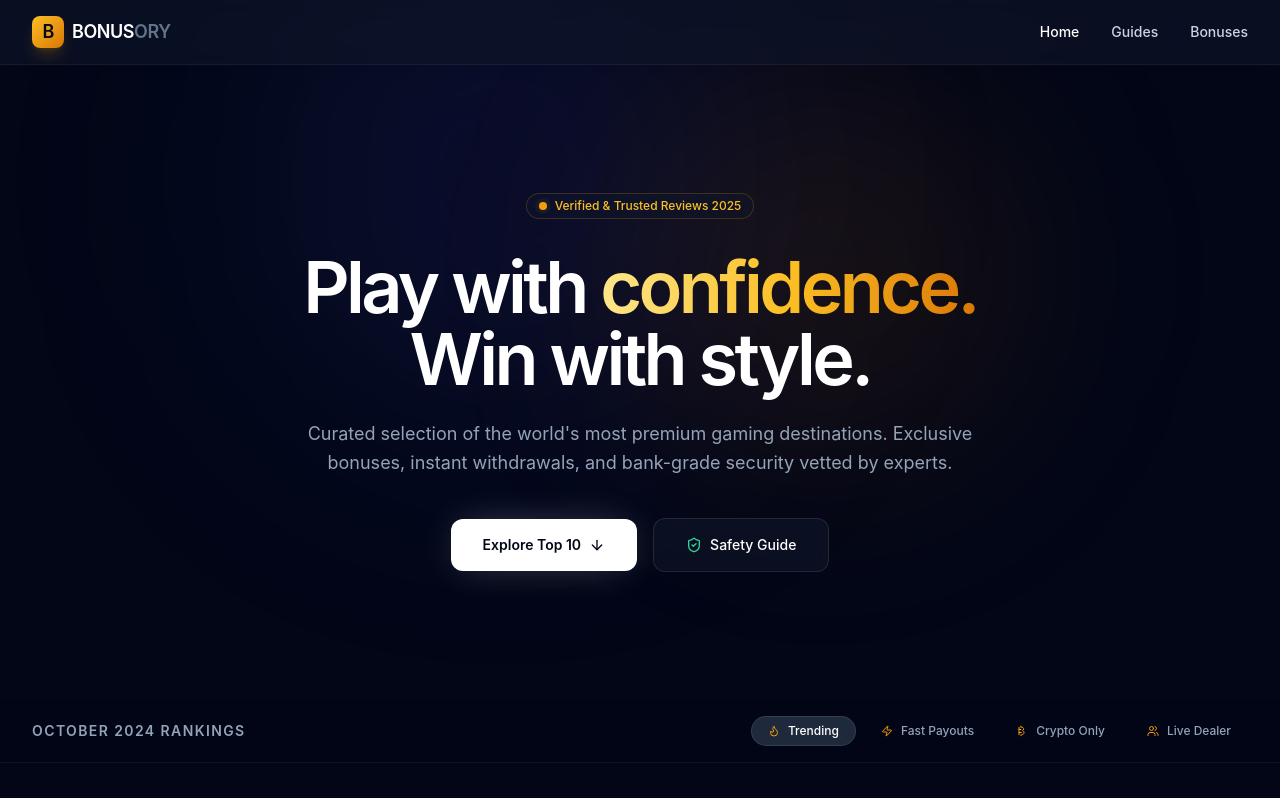
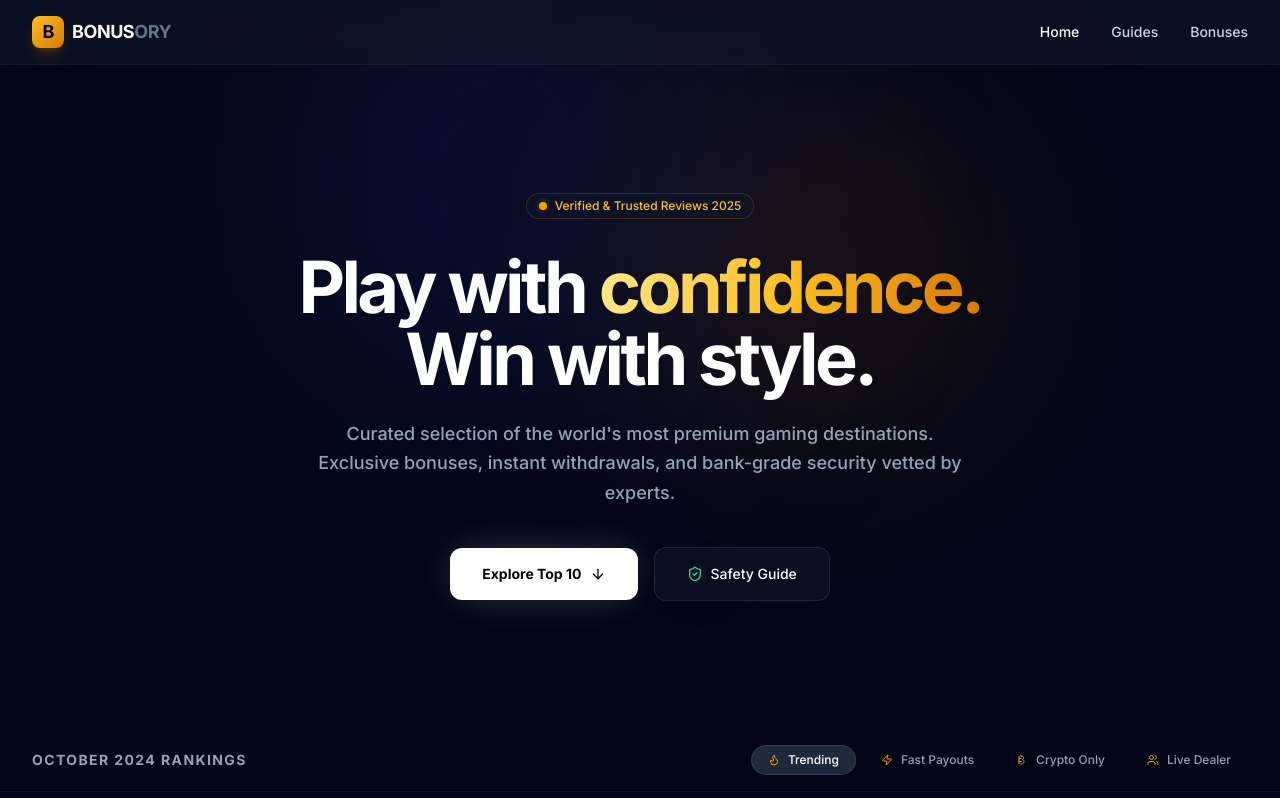
Before and after one commit to novasiliver/next.js-casino-affiliate, a Next.js app: page / in a window 1280 px wide. Shown: the top 798 px of the page. Built offline with nearby package versions, Linux system fonts and the light colour scheme; no server answers; the database is empty.

Commit message:
styling font upgrade

```diff
--- a/app/globals.css
+++ b/app/globals.css
@@ -2,20 +2,18 @@
 @tailwind components;
 @tailwind utilities;
 
-@import url('https://fonts.googleapis.com/css2?family=Inter:wght@300;400;500;600;700&display=swap');
-
 body {
   font-family: 'Inter', sans-serif;
-  font-weight: 400;
+  font-weight: 500;
 }
 
 /* Ensure consistent font weights */
 h1, h2, h3, h4, h5, h6 {
-  font-weight: 600;
+  font-weight: 700;
 }
 
 button, .font-semibold, .font-bold {
-  font-weight: 600;
+  font-weight: 700;
 }
 
 @layer utilities {
--- a/app/layout.tsx
+++ b/app/layout.tsx
@@ -1,6 +1,14 @@
 import type { Metadata } from "next";
+import { Inter } from "next/font/google";
 import "./globals.css";
 import Script from "next/script";
+
+const inter = Inter({
+  subsets: ["latin"],
+  weight: ["400", "500", "600", "700"],
+  display: "swap",
+  variable: "--font-inter",
+});
 
 export const metadata: Metadata = {
   title: "Bonusory - Premium Casino Reviews & Bonuses",
@@ -14,7 +22,7 @@ export default function RootLayout({
 }>) {
   return (
     <html lang="en" className="scroll-smooth">
-      <body className="bg-slate-950 text-slate-300 antialiased selection:bg-amber-500/30 selection:text-amber-200">
+      <body className={`${inter.className} bg-slate-950 text-slate-300 antialiased selection:bg-amber-500/30 selection:text-amber-200`}>
         {children}
         <Script src="https://unpkg.com/lucide@latest" strategy="afterInteractive" />
         <Script id="lucide-init" strategy="afterInteractive">
--- a/components/templates/casino/template1.tsx
+++ b/components/templates/casino/template1.tsx
@@ -90,14 +90,14 @@ export default function Template1({ casino, previewMode = false }: Template1Prop
                           </div>
                       </div>
                       <div className="w-full lg:w-auto flex flex-col sm:flex-row gap-4">
-                          <div className="flex-1 sm:text-right px-4 border-l border-white/10 lg:border-none">
+                          <div className="flex-1 text-center sm:text-right px-4 border-l border-white/10 lg:border-none">
                               <p className="text-xs text-slate-500 uppercase tracking-wider mb-1">Payout Speed</p>
-                              <p className="text-lg font-bold text-white flex items-center sm:justify-end gap-2">
+                              <p className="text-lg font-bold text-white flex items-center justify-center sm:justify-end gap-2">
                                   <span data-lucide="zap" className="w-4 h-4 text-amber-400"></span> {previewMode ? 'Instant' : (casino.payoutSpeed || 'N/A')}
                               </p>
                           </div>
                           {(previewMode || casino.rtp) && (
-                            <div className="flex-1 sm:text-right px-4 border-l border-white/10">
+                            <div className="flex-1 text-center sm:text-right px-4 border-l border-white/10">
                                 <p className="text-xs text-slate-500 uppercase tracking-wider mb-1">Win Rate (RTP)</p>
                                 <p className="text-lg font-bold text-white">{previewMode ? '97.4%' : casino.rtp}</p>
                             </div>
--- a/tailwind.config.ts
+++ b/tailwind.config.ts
@@ -12,6 +12,9 @@ const config: Config = {
         background: "var(--background)",
         foreground: "var(--foreground)",
       },
+      fontFamily: {
+        sans: ["var(--font-inter)", "Inter", "system-ui", "sans-serif"],
+      },
     },
   },
   plugins: [],
```
